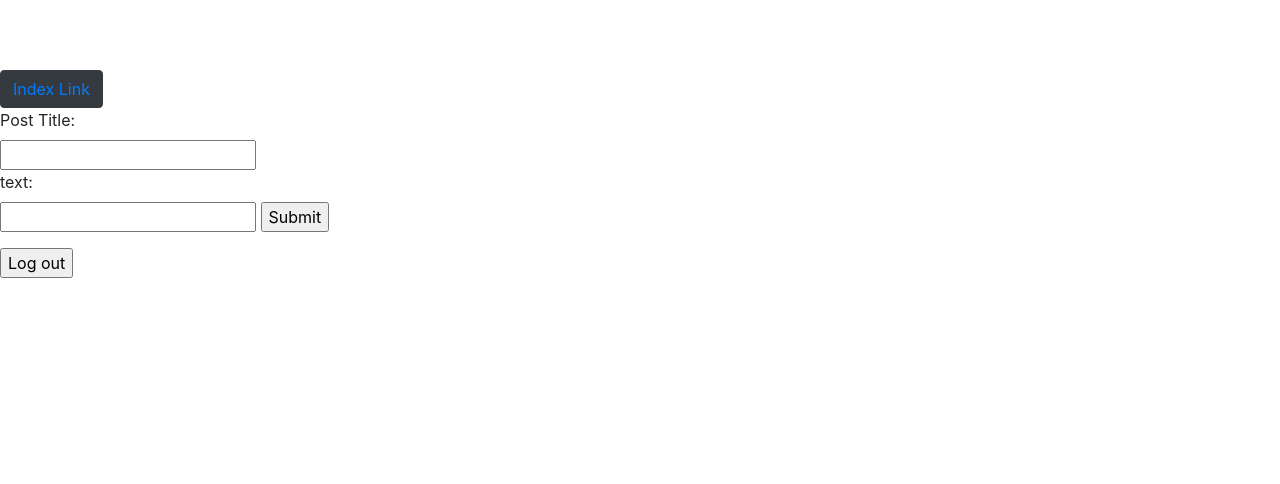
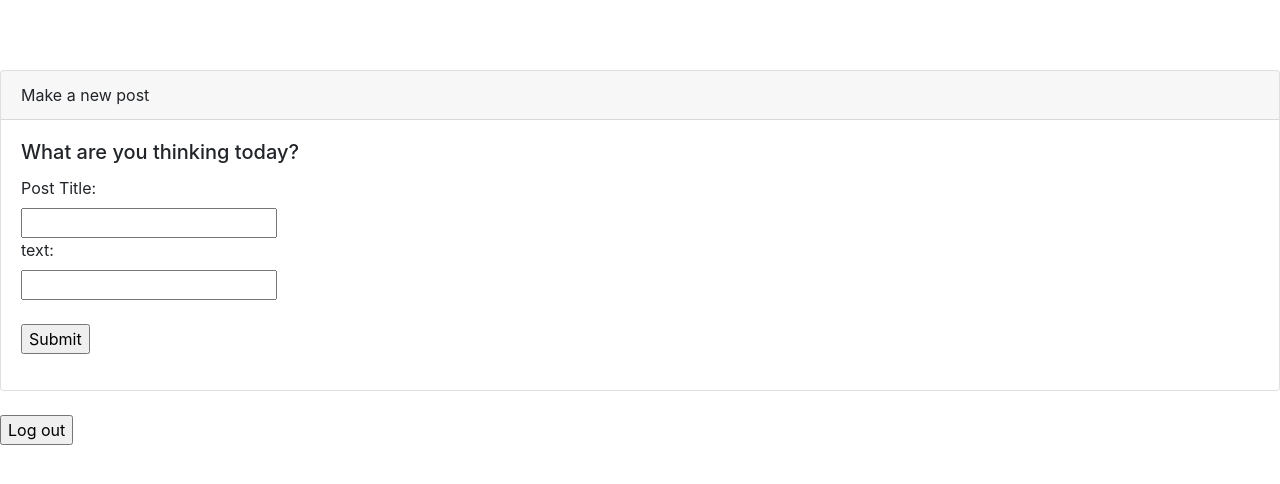
Before and after one commit to hewittw/DjangProject, a Django app: template hewdit/posts/templates/posts/stream.html in a window 1280 px wide. Shown: the top 484 px of the page. Run offline with Django 3.2, Linux system fonts and the light colour scheme; the template is opened without the code that fills it, so the values that code supplies are empty; some libraries are stand-ins or nearby versions.

Commit message:
Made the add new post look a bit nicer. Also found somre more errors: can reach stream manually through url without signing in, if post new post doesn't get correct data causes error, and still need to fix user and profile problem.

```diff
--- a/hewdit/posts/templates/posts/profile.html
+++ b/hewdit/posts/templates/posts/profile.html
@@ -27,10 +27,6 @@
   <body class="laxBallBackground">
     <h1>{{ name }}</h1>
 
-    <button type="button" class="btn btn-dark">
-      <a href="/">Index Link</a>
-    </button>
-
 
     <div class="card">
       <div class="card-body bg-dark">
--- a/hewdit/posts/templates/posts/stream.html
+++ b/hewdit/posts/templates/posts/stream.html
@@ -27,20 +27,24 @@
   <body class="laxBallBackground">
     <h1>{{ name }}</h1>
 
-    <button type="button" class="btn btn-dark">
-      <a href="/">Index Link</a>
-    </button>
-
+    <div class="card">
+      <div class="card-header">
+        Make a new post
+      </div>
+      <div class="card-body">
+        <h5 class="card-title">What are you thinking today?</h5>
         <form method="post"> <!-- action = same page method = Get for now -->
           {% csrf_token %}
           <label for="postTitle">Post Title:</label><br>
           <input type="text" id="postTitle" name="postTitle"><br>
           <label for="text">text:</label><br>
           <input type="text" id="text" name="text">
-      <input type="submit" value="Submit">
+        <br></br><input type="submit" value="Submit">
         </form>
+      </div>
+    </div>
 
-    <form action="/posts/" method="post"> <!-- action = same page method = Get for now -->
+    <br><form action="/posts/" method="post"> <!-- action = same page method = Get for now -->
       {% csrf_token %}
       <input type="submit" value="Log out"> <!-- this must post to the index url -->
     </form>
--- a/hewdit/posts/templates/posts/thread.html
+++ b/hewdit/posts/templates/posts/thread.html
@@ -27,9 +27,6 @@
   <body class="laxBallBackground">
     <h1>{{ name }}</h1>
 
-    <button type="button" class="btn btn-dark">
-      <a href="/">Index Link</a>
-    </button>
 
     <div class="card">
       <div class="card-body bg-dark">
```
Also changed, not shown: hewdit/db.sqlite3. Lines whose indentation alone changed are shown as unchanged.
